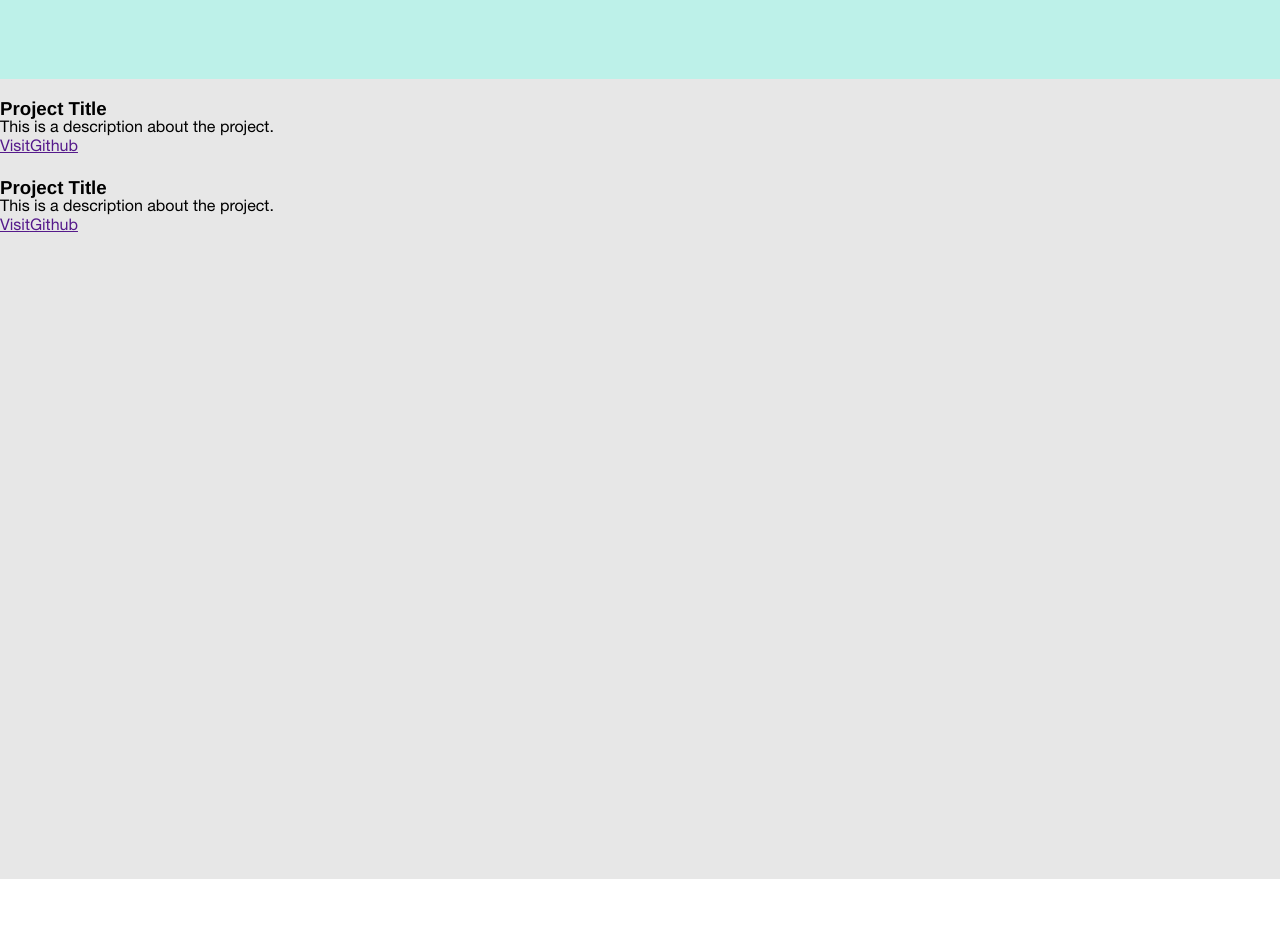
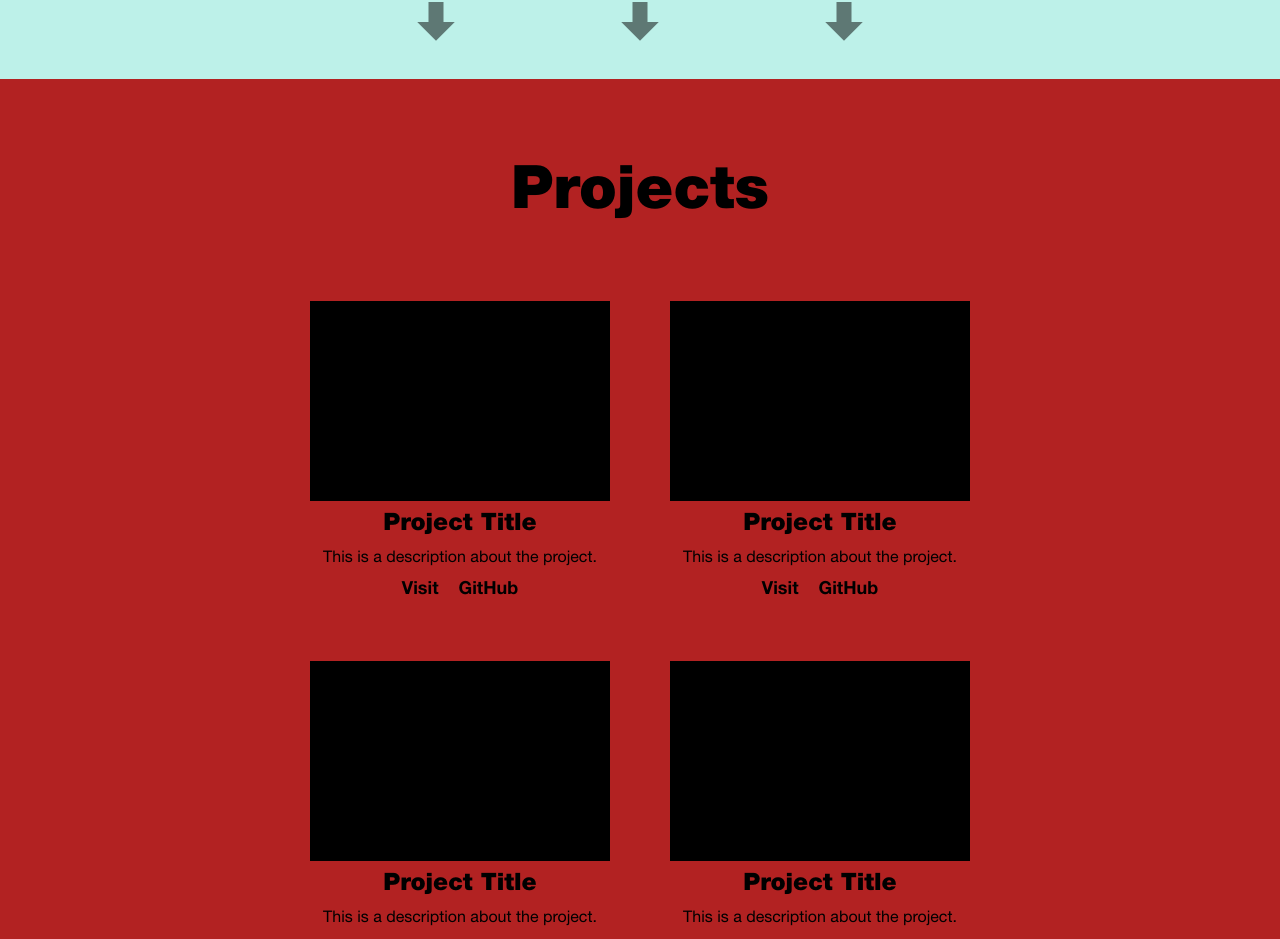
Before and after one commit to mackenziewritescode/portfolio, a React (Create React App) app: page / in a window 1280 px wide. Shown: the part 1521-2460 px from the top of the page. Before the commit the page ends 2400 px from the top, so only its background shows below. Built offline with nearby package versions, Linux system fonts and the light colour scheme.

Commit message:
adding base style

```diff
--- a/package.json
+++ b/package.json
@@ -9,6 +9,7 @@
     "node-sass": "^4.14.1",
     "react": "^16.13.1",
     "react-dom": "^16.13.1",
+    "react-icons": "^3.11.0",
     "react-scripts": "3.4.3"
   },
   "scripts": {
--- a/src/App.js
+++ b/src/App.js
@@ -1,9 +1,20 @@
 import React from "react";
 import "./App.scss";
+import { ImArrowDown } from "react-icons/im";
+import { MdEmail } from "react-icons/md";
+import { FaLinkedin } from "react-icons/fa";
+
+const arrows = (
+  <div className="arrows">
+    <ImArrowDown className="arrow" /> <ImArrowDown className="arrow" />{" "}
+    <ImArrowDown className="arrow" />
+  </div>
+);
 
 function App() {
   return (
     <div className="App">
+      {/* --------------------------------------------------  PAGE 1  */}
       <div id="page-1" className="page">
         <p className="main-text" id="page-1-block-1">
           Hello.
@@ -17,7 +28,9 @@ function App() {
         <p className="bottom-text" id="page-1-block-4">
           Scroll down to learn more
         </p>
+        {arrows}
       </div>
+      {/* ------------------------------------------------  PAGE 2  */}
       <div id="page-2" className="page">
         <p className="main-text" id="page-2-block-1">
           I specialize in front-end web development.
@@ -31,39 +44,188 @@ function App() {
         <p className="bottom-text" id="page-2-block-4">
           check out some of my recent projects
         </p>
+        {arrows}
       </div>
-      <div id="page-1" className="page">
+      {/* ------------------------------------------------  PAGE 3  */}
+      <div id="page-3" className="page">
+        <h2 id="page-3-title">Projects</h2>
+        <div id="project-wrap">
           <div className="project">
-          <a className="project-img-link" href="" alt="">
-            <img></img>
+            <a
+              className="project-img-link"
+              href="http://www.sunkenworld.com/"
+              alt=""
+            >
+              <img alt=""></img>
             </a>
             <h3 className="project-title">Project Title</h3>
-          <p className="-project-description">
+            <p className="project-description">
               This is a description about the project.
             </p>
-          <a className="project-link" href="" alt="">
+            <a
+              className="project-link"
+              href="http://www.sunkenworld.com/"
+              alt=""
+            >
               Visit
             </a>
-          <a className="project-github" href="" alt="">
-            Github
+            <a
+              className="project-github"
+              href="http://www.sunkenworld.com/"
+              alt=""
+            >
+              GitHub
             </a>
           </div>
           <div className="project">
-          <a className="project-img-link" href="" alt="">
-            <img></img>
+            <a
+              className="project-img-link"
+              href="http://www.sunkenworld.com/"
+              alt=""
+            >
+              <img alt=""></img>
             </a>
             <h3 className="project-title">Project Title</h3>
-          <p className="-project-description">
+            <p className="project-description">
               This is a description about the project.
             </p>
-          <a className="project-link" href="" alt="">
+            <a
+              className="project-link"
+              href="http://www.sunkenworld.com/"
+              alt=""
+            >
               Visit
             </a>
-          <a className="project-github" href="" alt="">
-            Github
+            <a
+              className="project-github"
+              href="http://www.sunkenworld.com/"
+              alt=""
+            >
+              GitHub
+            </a>
+          </div>
+          <div className="project">
+            <a
+              className="project-img-link"
+              href="http://www.sunkenworld.com/"
+              alt=""
+            >
+              <img alt=""></img>
+            </a>
+            <h3 className="project-title">Project Title</h3>
+            <p className="project-description">
+              This is a description about the project.
+            </p>
+            <a
+              className="project-link"
+              href="http://www.sunkenworld.com/"
+              alt=""
+            >
+              Visit
+            </a>
+            <a
+              className="project-github"
+              href="http://www.sunkenworld.com/"
+              alt=""
+            >
+              GitHub
+            </a>
+          </div>
+          <div className="project">
+            <a
+              className="project-img-link"
+              href="http://www.sunkenworld.com/"
+              alt=""
+            >
+              <img alt=""></img>
+            </a>
+            <h3 className="project-title">Project Title</h3>
+            <p className="project-description">
+              This is a description about the project.
+            </p>
+            <a
+              className="project-link"
+              href="http://www.sunkenworld.com/"
+              alt=""
+            >
+              Visit
+            </a>
+            <a
+              className="project-github"
+              href="http://www.sunkenworld.com/"
+              alt=""
+            >
+              GitHub
+            </a>
+          </div>
+          <div className="project">
+            <a
+              className="project-img-link"
+              href="http://www.sunkenworld.com/"
+              alt=""
+            >
+              <img alt=""></img>
+            </a>
+            <h3 className="project-title">Project Title</h3>
+            <p className="project-description">
+              This is a description about the project.
+            </p>
+            <a
+              className="project-link"
+              href="http://www.sunkenworld.com/"
+              alt=""
+            >
+              Visit
+            </a>
+            <a
+              className="project-github"
+              href="http://www.sunkenworld.com/"
+              alt=""
+            >
+              GitHub
             </a>
           </div>
         </div>
+        {arrows}
+      </div>
+      {/* ------------------------------------------------  PAGE 4  */}
+      <div id="page-4" className="page">
+        <p className="main-text" id="page-4-block-1">
+          You can see all the code for each project, along with detailed
+          descriptions, on my{" "}
+          <a href="http://www.sunkenworld.com/" alt="">
+            GitHub
+          </a>
+          .
+        </p>
+        <p className="main-text" id="page-4-block-2">
+          Need a web developer? I'd love to help!
+        </p>
+        <p className="main-text" id="page-4-block-3">
+          Get in touch:
+        </p>
+        <div id="contact-wrap">
+          <div className="contact-circle">
+            <MdEmail className="contact-icon" />
+          </div>
+          <div className="contact-circle">
+            <FaLinkedin className="contact-icon" />
+          </div>
+        </div>
+      </div>
+      <footer>
+        <p>
+          This site was made by{" "}
+          <a className="footer-link" href="http://www.sunkenworld.com/about/">
+            Mackenzie Charlton
+          </a>{" "}
+          in 2020 with{" "}
+          <a className="footer-link" href="https://reactjs.org">
+            React
+          </a>
+          .
+        </p>
+      </footer>
     </div>
   );
 }
--- a/src/App.scss
+++ b/src/App.scss
@@ -47,10 +47,18 @@
   text-align: center;
 }
 
+@mixin link {
+  color: inherit;
+  font-weight: inherit;
+  text-decoration: none;
+}
+
 * {
   margin: 0;
   padding: 0;
 }
+
+// ----------------------------------  +- Page 1 + 2 -+
 
 .App {
   font-family: "Helvetica", sans-serif;
@@ -71,16 +79,16 @@
     font-family: "HelveticaBlack", sans-serif;
     font-size: 48px;
     margin-left: 15vw;
-    line-height: 80px;
+    margin-right: 10vw;
+    margin-bottom: 30px;
+    line-height: auto;
 
     @include for-tablet-landscape {
       font-size: 38px;
-      line-height: 60px;
     }
     @include for-phone {
       margin-left: 8vw;
       font-size: 30px;
-      line-height: 50px;
     }
   }
 
@@ -89,6 +97,17 @@
     @include center-text;
     position: absolute;
     bottom: 100px;
+  }
+
+  .arrows {
+    @include center-text;
+    position: absolute;
+    bottom: 30px;
+    .arrow {
+      font-size: 40px;
+      margin: 0 80px;
+      color: rgba(0, 0, 0, 0.5);
+    }
   }
 
   #page-1 {
@@ -106,4 +125,122 @@
       margin-top: 20vh;
     }
   }
+
+  // ------------------------------------ Page 3 -- Projects --
+
+  #page-3 {
+    background: firebrick;
+    height: auto;
+    min-height: 100vh;
+  }
+
+  #page-3-title {
+    @include center-text;
+    font-family: "HelveticaBlack", sans-serif;
+    font-size: 60px;
+    margin: 10vh 0 40px;
+  }
+
+  #project-wrap {
+    display: block;
+    width: 80vw;
+    margin: 0 auto 100px;
+    text-align: center;
+    @include for-phone {
+      width: 100vw;
+    }
+
+    .project {
+      display: inline-block;
+      margin: 30px;
+      width: 300px;
+
+      .project-img-link {
+        display: block;
+        width: 300px;
+        height: 200px;
+        background: black;
+      }
+
+      .project-title {
+        font-family: "HelveticaBlack";
+        font-size: 24px;
+        margin: 10px;
+      }
+
+      .project-description {
+        margin-bottom: 10px;
+      }
+
+      .project-link,
+      .project-github {
+        @include link;
+        margin: 0 10px;
+        font-family: "HelveticaBold";
+        font-size: 18px;
+      }
+    }
+  }
+
+  // ----------------------------------  +- Page 4 -+
+  #page-4 {
+    $diameter: 250px;
+    $icon-height: 120px;
+
+    #page-4-block-1 {
+      margin-top: 10vh;
+    }
+
+    #page-4-block-2 {
+      margin-top: 100px;
+    }
+
+    #page-4-block-3 {
+      @include center-text;
+      margin-top: 100px;
+    }
+
+    #contact-wrap {
+      display: block;
+      width: 80vw;
+      margin: 0 auto 100px;
+      text-align: center;
+      font-size: $icon-height;
+      @include for-phone {
+        width: 100vw;
+      }
+    }
+
+    .contact-circle {
+      display: inline-block;
+      margin: 40px;
+      width: $diameter;
+      height: $diameter;
+      border-radius: $diameter / 2;
+      background: orange;
+
+      @include for-tablet-landscape {
+        width: $diameter / 1.6;
+        height: $diameter / 1.6;
+        font-size: $icon-height / 1.6;
+      }
+    }
+    .contact-icon {
+      margin-top: $diameter / 2 - $icon-height / 2;
+
+      @include for-tablet-landscape {
+        margin-top: $diameter / 3.2 - $icon-height / 3.2;
+      }
+    }
+
+    footer {
+      @include center-text;
+      position: absolute;
+      bottom: 12px;
+
+      footer a {
+        @include link;
+      }
+    }
+  }
 }
```
Also changed, not shown: 1 other file (tests, documents, lock files or other folders). Lines whose indentation alone changed are shown as unchanged.
